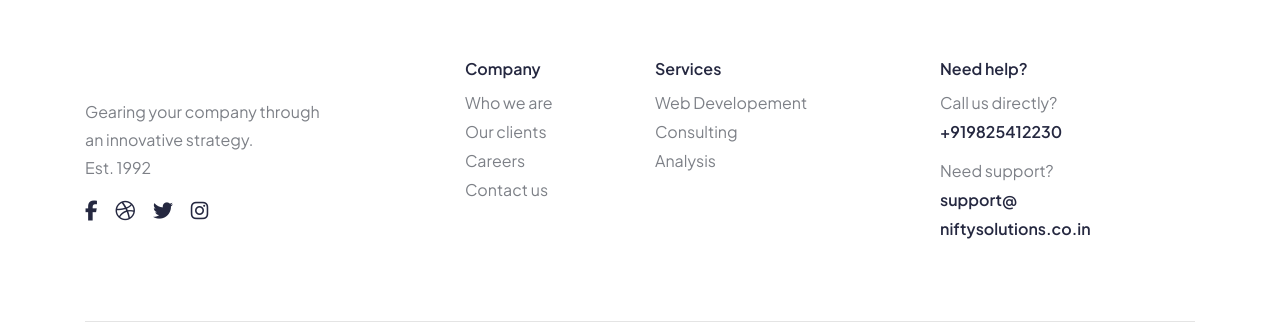
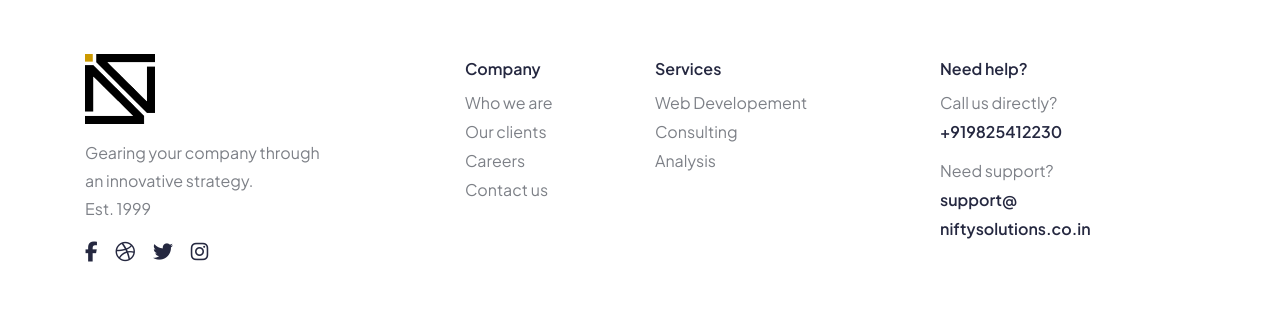
Before and after one commit to shlokTalati/Nifty-Solutions, a PHP site: page / in a window 1280 px wide. Shown: the part 6173-6500 px from the top of the page. Run offline with PHP 8.4, Linux system fonts and the light colour scheme; grey boxes labelled with a size stand in for pictures from a placeholder-image service; some libraries are stand-ins or nearby versions; some web fonts are replaced; grey boxes are pictures that could not be loaded.

Commit message:
Minor Update in Est. Year

```diff
--- a/components/footer.php
+++ b/components/footer.php
@@ -2,14 +2,15 @@
        <footer class="p-0 footer-light position-relative">
             <div class="container position-relative">
             <div class="row justify-content-center pt-5 sm-pt-40px">
-                    <!-- start footer column -->
+
+            <!-- start footer column -->
                     <div class="col-6 col-xl-3 col-lg-12 col-sm-6 last-paragraph-no-margin text-xl-start text-lg-center order-sm-1 lg-mb-50px sm-mb-30px">
-                        <a href="/" class="footer-logo mb-15px d-inline-block">
-                            <img src="public/images/logo.png" data-at2x="public/images/logo.png" alt="" width="0" height="0">
+                    <a href="/" class="footer-logo mb-15px d-inline-block">
+                            <img src="/public/images/logo-black.png" data-at2x="/public/images/logo-black.png">
                         </a>
                         <p class="lh-28 w-90 xl-w-100 mx-lg-auto mx-xl-0">Gearing your company through an innovative strategy.
                             <br>
-                        Est. 1992
+                        Est. 1999
                         </p>
 
                         <div class="elements-social social-icon-style-02 mt-15px">
```
